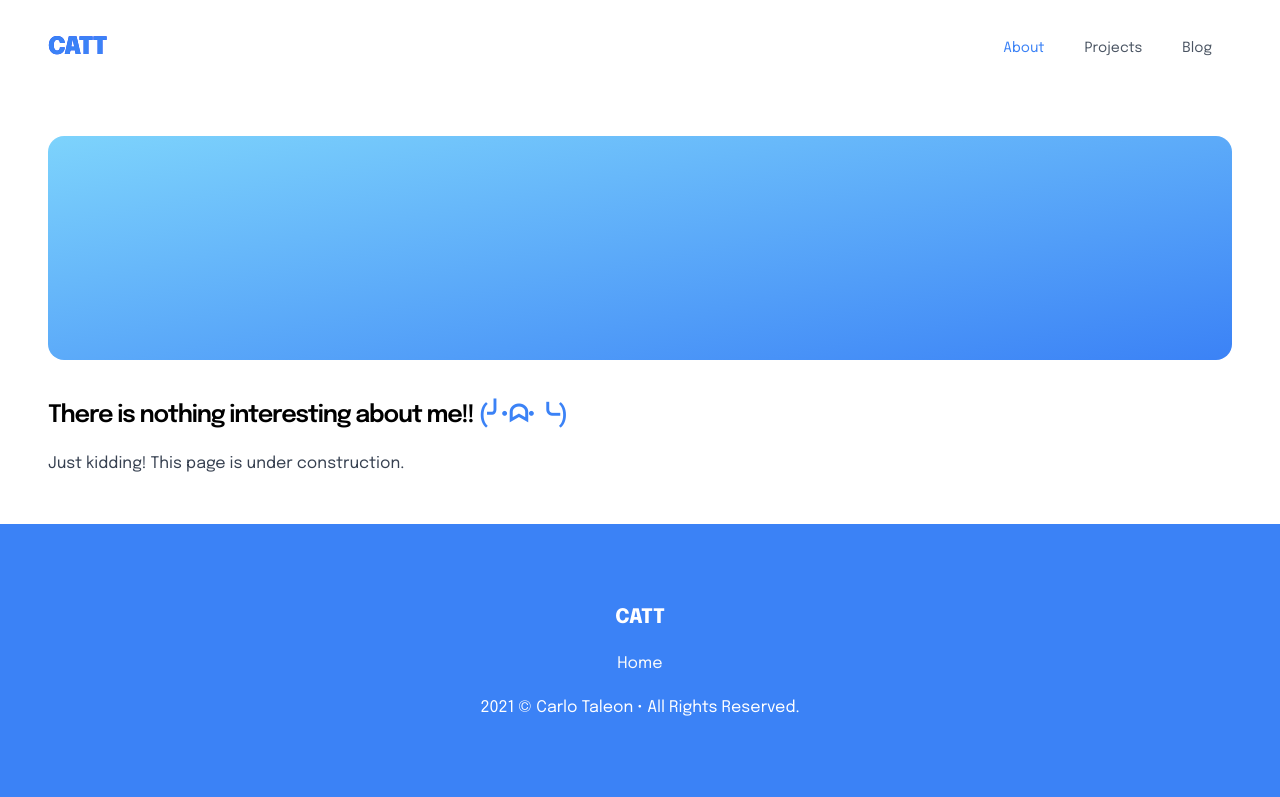
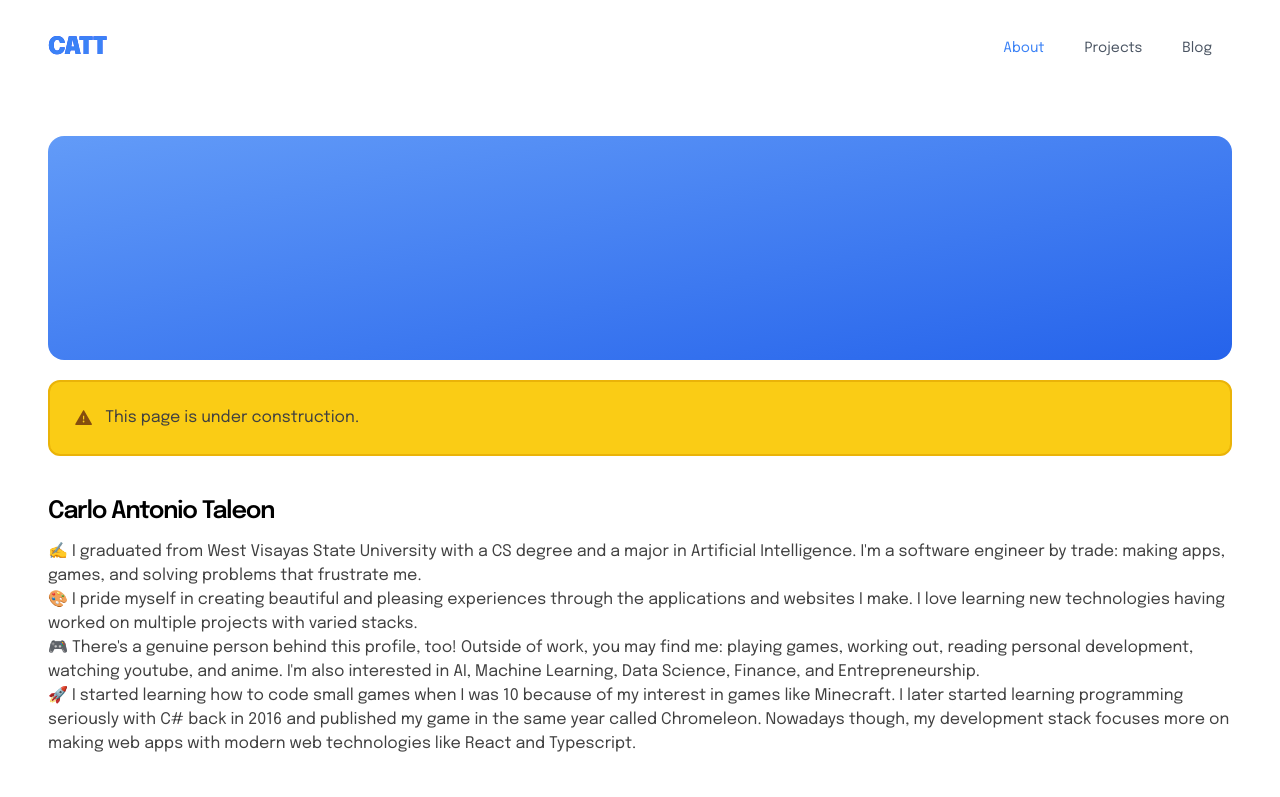
Before and after one commit to Blankeos/next-portfolio, a Next.js app: page /about in a window 1280 px wide. Shown: the top 797 px of the page. Built offline with nearby package versions, Linux system fonts and the light colour scheme.

Commit message:
feat: theme upgrade + working comments.

```diff
--- a/package.json
+++ b/package.json
@@ -9,6 +9,7 @@
     "lint": "next lint"
   },
   "dependencies": {
+    "@giscus/react": "^2.3.0",
     "@phntms/react-share": "^1.0.1",
     "@studio-freight/lenis": "^1.0.19",
     "@tippyjs/react": "^4.2.6",
@@ -20,6 +21,7 @@
     "next": "^14.0.1",
     "next-contentlayer": "^0.3.4",
     "react": "^18.2.0",
+    "react-device-detect": "^2.2.3",
     "react-dom": "^18.2.0",
     "react-hot-toast": "^2.4.0",
     "react-icons": "^4.10.1",
--- a/src/app/about/page.tsx
+++ b/src/app/about/page.tsx
@@ -1,17 +1,58 @@
-import { NextPage } from 'next' // named imports
+import { FC } from 'react'
+import { AiFillWarning as IconWarning } from 'react-icons/ai'
 
-const AboutPage: NextPage = () => {
+type AboutPageProps = {}
+
+const AboutPage: FC<AboutPageProps> = () => {
   return (
     <>
       <div className="mx-auto w-full max-w-7xl px-7 md:px-12">
-        <div className="mt-10 h-56 rounded-2xl bg-gradient-to-br from-sky-300 to-blue-500"></div>
-        <h1 className="mt-10 text-2xl font-semibold tracking-tighter">
-          There is nothing interesting about me!!{' '}
-          <span className="text-blue-500">{'(╯•ᗣ•╰)'}</span>
+        <div className="from-primary-600 to-primary-500/80 mt-10 h-56 rounded-2xl bg-gradient-to-tl "></div>
+
+        <p className="text-typography-400 mt-5 flex items-center gap-x-3 rounded-xl border-2 border-yellow-500 bg-yellow-400 p-6">
+          <IconWarning size="1.2rem" className="text-yellow-800" />
+          <span>This page is under construction.</span>
+        </p>
+
+        <h1 className="mb-3 mt-10 text-2xl font-semibold tracking-tighter">
+          Carlo Antonio Taleon
+          {/* <span className="text-blue-500">{'(╯•ᗣ•╰)'}</span> */}
         </h1>
-        <p className="mt-5 text-gray-700">
-          Just kidding! This page is under construction.
-        </p>
+        <div className="text-typography-400">
+          <p>
+            ✍ I graduated from West Visayas State University with a CS degree
+            and a major in Artificial Intelligence. I{"'"}m a software engineer
+            by trade: making apps, games, and solving problems that frustrate
+            me.
+          </p>
+          <p>
+            🎨 I pride myself in creating beautiful and pleasing experiences
+            through the applications and websites I make. I love learning new
+            technologies having worked on multiple projects with varied stacks.
+          </p>
+          <p>
+            🎮 There{"'"}s a genuine person behind this profile, too! Outside of
+            work, you may find me: playing games, working out, reading personal
+            development, watching youtube, and anime. I{"'"}m also interested in
+            AI, Machine Learning, Data Science, Finance, and Entrepreneurship.
+          </p>
+          <p>
+            🚀 I started learning how to code small games when I was 10 because
+            of my interest in games like Minecraft. I later started learning
+            programming seriously with C# back in 2016 and published my game in
+            the same year called Chromeleon. Nowadays though, my development
+            stack focuses more on making web apps with modern web technologies
+            like React and Typescript.
+          </p>
+        </div>
+
+        <h1 className="mb-3 mt-10 text-2xl font-semibold tracking-tighter">
+          Work Experience
+          {/* <span className="text-blue-500">{'(╯•ᗣ•╰)'}</span> */}
+        </h1>
+
+        <p>- 2023</p>
+        <p>- 2023</p>
         <div className="h-12" />
       </div>
     </>
--- a/src/app/layout.tsx
+++ b/src/app/layout.tsx
@@ -17,7 +17,7 @@ const RootLayout: FC<RootLayoutProps> = (props) => {
       <body className="flex min-h-screen flex-col">
         <ClientLayout>
           <Nav />
-          <main className="flex-grow">{props.children}</main>
+          <main className="flex flex-grow flex-col">{props.children}</main>
           <Footer />
           <Toaster />
         </ClientLayout>
--- a/src/components/BlogCard.tsx
+++ b/src/components/BlogCard.tsx
@@ -7,6 +7,7 @@ import { formatDate } from '@/lib/formatDate'
 import { motion } from 'framer-motion'
 import ShadowButton from './ShadowButton'
 import { cn } from '@/lib/cn'
+import { isMobile } from 'react-device-detect'
 
 type BlogCardProps = {
   slug: string
@@ -19,7 +20,12 @@ type BlogCardProps = {
 
 const BlogCard: FC<BlogCardProps> = (props) => {
   return (
-    <ShadowButton interactivity={{ flatOnMouseEnter: false }}>
+    <ShadowButton
+      interactivity={{
+        // Goes flat when hover on PC, Doesn't go flat on hover on Mobile
+        flatOnMouseEnter: !isMobile,
+      }}
+    >
       <Link
         href={`${pageRoutes.blog}/${props.slug}`}
         className={cn(
--- a/src/components/Container.tsx
+++ b/src/components/Container.tsx
@@ -1,72 +1,75 @@
-import React from "react";
+import { cn } from '@/lib/cn'
+import React from 'react'
 
 type MaxWidthTypes =
-  | "xs"
-  | "sm"
-  | "md"
-  | "lg"
-  | "xl"
-  | "2xl"
-  | "3xl"
-  | "4xl"
-  | "5xl"
-  | "6xl"
-  | "7xl"
-  | "8xl"
-  | "9xl"
-  | "full";
+  | 'xs'
+  | 'sm'
+  | 'md'
+  | 'lg'
+  | 'xl'
+  | '2xl'
+  | '3xl'
+  | '4xl'
+  | '5xl'
+  | '6xl'
+  | '7xl'
+  | '8xl'
+  | '9xl'
+  | 'full'
 
 interface Props {
-  className?: string;
-  maxWidth?: MaxWidthTypes;
+  className?: string
+  maxWidth?: MaxWidthTypes
 }
 
-const Container: FCC<Props> = ({ children, className, maxWidth = "9xl" }) => {
+const Container: FCC<Props> = ({ children, className, maxWidth = '9xl' }) => {
   return (
     <div
-      className={`${getMaxWidth(
-        maxWidth
-      )} mx-auto p-5 px-7 md:px-12 ${className}`}
+      className={cn(
+        'mx-auto w-full p-5 px-7 md:px-12',
+        getMaxWidth(maxWidth),
+        className
+      )}
     >
       {children}
     </div>
-  );
-};
+  )
+}
 
 const getMaxWidth = (maxWidth: MaxWidthTypes) => {
-  const defaultCase = "max-w-9xl";
+  const defaultCase = 'max-w-9xl'
   switch (maxWidth) {
-    case "xs":
-      return "max-w-xs";
-    case "sm":
-      return "max-w-sm";
-    case "md":
-      return "max-w-md";
-    case "lg":
-      return "max-w-lg";
-    case "xl":
-      return "max-w-xl";
-    case "2xl":
-      return "max-w-2xl";
-    case "3xl":
-      return "max-w-3xl";
-    case "4xl":
-      return "max-w-4xl";
-    case "5xl":
-      return "max-w-5xl";
-    case "6xl":
-      return "max-w-6xl";
-    case "7xl":
-      return "max-w-7xl";
-    case "8xl":
-      return "max-w-8xl";
-    case "9xl":
-      return "max-w-9xl";
-    case "full":
-      return "max-w-full";
+    case 'xs':
+      return 'max-w-xs'
+    case 'sm':
+      return 'max-w-sm'
+    case 'md':
+      return 'max-w-md'
+    case 'lg':
+      return 'max-w-lg'
+    case 'xl':
+      return 'max-w-xl'
+    case '2xl':
+      return 'max-w-2xl'
+    case '3xl':
+      return 'max-w-3xl'
+    case '4xl':
+      return 'max-w-4xl'
+    case '5xl':
+      return 'max-w-5xl'
+    case '6xl':
+      return 'max-w-6xl'
+    case '7xl':
+      return 'max-w-7xl'
+    case '8xl':
+      return 'max-w-8xl'
+    case '9xl':
+      return 'max-w-9xl'
+    case 'full':
+      return 'max-w-full'
     default:
-      return defaultCase;
+      return defaultCase
   }
-};
+}
 
-export default Container;
+export default Container
--- /dev/null
+++ b/src/components/GiscusComments.tsx
@@ -0,0 +1,29 @@
+'use client'
+
+import Giscus from '@giscus/react'
+import { FC } from 'react'
+
+type GiscusCommentsProps = {}
+
+const GiscusComments: FC<GiscusCommentsProps> = (props) => {
+  return (
+    <Giscus
+      id="comments"
+      repo="blankeos/next-portfolio"
+      repoId="MDEwOlJlcG9zaXRvcnkzODc3ODQyODY="
+      category="Announcements"
+      categoryId="DIC_kwDOFx0eXs4Ca37y"
+      mapping="pathname"
+      strict="0"
+      term="Welcome to @giscus/react component!"
+      reactionsEnabled="1"
+      emitMetadata="0"
+      inputPosition="top"
+      theme="light"
+      lang="en"
+      loading="lazy"
+    />
+  )
+}
+
+export default GiscusComments
--- a/src/components/ShadowButton.tsx
+++ b/src/components/ShadowButton.tsx
@@ -1,3 +1,6 @@
+'use client'
+
+import { useRouter } from 'next/navigation'
 import { FC, MouseEventHandler, PropsWithChildren, useState } from 'react'
 import { motion } from 'framer-motion'
 import { cn } from '@/lib/cn'
@@ -24,6 +27,8 @@ type ShadowButtonProps = {
 
   onClick?: MouseEventHandler<HTMLButtonElement> | undefined
 
+  href?: string
+
   /** @defaultValue 7px */
   elevation?: number
 
@@ -40,13 +45,16 @@ type ShadowButtonProps = {
 
 const ShadowButton: FC<ShadowButtonProps> = (props) => {
   const {
+    href,
     onClick,
     className,
-    shadowClassName = 'bg-primary-500 bottom-0 absolute left-0 right-0',
+    shadowClassName,
     children,
     elevation = 7,
     interactivity,
   } = props
+
+  const router = useRouter()
 
   const [isFlat, setIsFlat] = useState<boolean>(false)
 
@@ -56,6 +64,8 @@ const ShadowButton: FC<ShadowButtonProps> = (props) => {
     <button
       onClick={(e) => {
         onClick?.(e)
+
+        href && router.push(href)
       }}
       onMouseEnter={() => {
         setIsFlat(spreadInteractivity.flatOnMouseEnter)
@@ -73,7 +83,13 @@ const ShadowButton: FC<ShadowButtonProps> = (props) => {
     >
       <div style={{ height: elevation }} />
 
-      <div style={{ height: 50 }} className={cn(shadowClassName)} />
+      <div
+        style={{ height: elevation + elevation * 0.8 }}
+        className={cn(
+          'bg-primary-500 absolute bottom-0 left-0 right-0',
+          shadowClassName
+        )}
+      />
 
       <motion.div
         className="relative"
--- a/src/styles/themes.ts
+++ b/src/styles/themes.ts
@@ -1,6 +1,8 @@
 /** String representations of CSS Variables stored in this object. */
 export const colorVars = {
+  primary400: '--color-primary-400',
   primary500: '--color-primary-500',
+  primary600: '--color-primary-600',
   secondary500: '--color-secondary-500',
   typography300: '--color-typography-300',
   typography400: '--color-typography-400',
@@ -16,7 +18,9 @@ type ThemeType = Record<(typeof colorVars)[keyof typeof colorVars], string>
 
 /** This is the default theme ☀️! */
 const light: ThemeType = {
+  '--color-primary-400': '96 165 250',
   '--color-primary-500': '59 130 246',
+  '--color-primary-600': '37 99 235',
   '--color-background': '255 255 255',
   '--color-secondary-500': '',
   '--color-typography-300': '163 163 163',
@@ -26,7 +30,9 @@ const light: ThemeType = {
 
 /** Dark theme 😎! */
 const dark: ThemeType = {
+  '--color-primary-400': 'green',
   '--color-primary-500': 'green',
+  '--color-primary-600': 'green',
   '--color-background': 'black',
   '--color-secondary-500': '',
   '--color-typography-300': 'green',
--- a/tailwind.config.js
+++ b/tailwind.config.js
@@ -10,7 +10,9 @@ module.exports = {
     extend: {
       colors: {
         primary: {
+          400: `rgb(var(${colorVars.primary400}) / <alpha-value>)`,
           500: `rgb(var(${colorVars.primary500}) / <alpha-value>)`,
+          600: `rgb(var(${colorVars.primary600}) / <alpha-value>)`,
         },
         secondary: {
           500: `rgb(var(${colorVars.secondary500}) / <alpha-value>)`,
```
Also changed, not shown: contentlayer.config.js (+7 -1 lines), src/app/blog/[slug]/page.tsx (+60 -7 lines), 1 other file (tests, documents, lock files or other folders).
